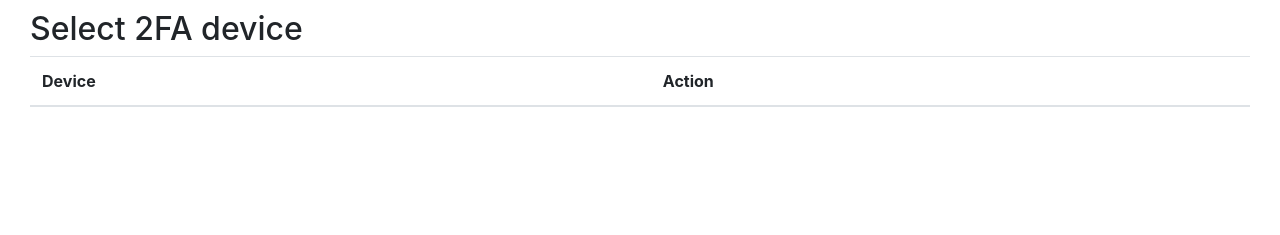
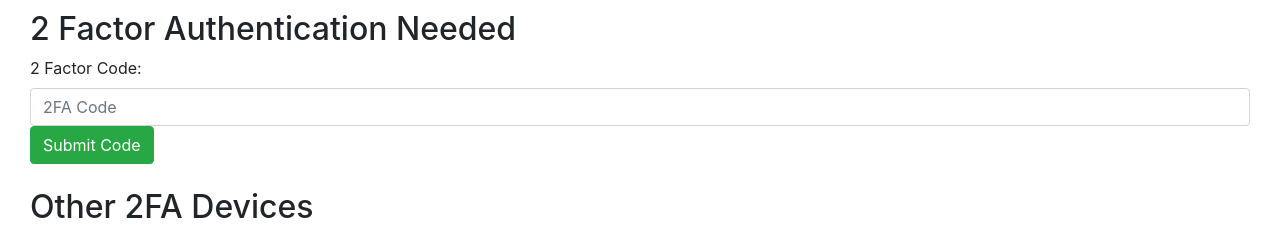
Before and after one commit to Tomcuzz/icloud-photo-display, a Flask app: template src/templates/2fa_select.html in a window 1280 px wide. Shown: the part 56-291 px from the top of the page. Run offline with Flask 3, Linux system fonts and the light colour scheme; the template is opened without the code that fills it, so the values that code supplies are empty; some libraries are stand-ins or nearby versions.

Commit message:
Bug fixes to login process

```diff
--- a/src/helpers/settings.py
+++ b/src/helpers/settings.py
@@ -7,6 +7,7 @@ class Settings(object):
         self.working_dir = working_dir
         self.config_file = working_dir + "/" + config_file
         self.photo_location = working_dir + "/photos"
+        self.cookie_directory = working_dir + "/cookie"
         self.watch_interval = 3600
         self.loggedin = False
         self.username = ""
--- a/src/pyicloud_ipd/base.py
+++ b/src/pyicloud_ipd/base.py
@@ -219,7 +219,6 @@ class PyiCloudService(object):
                 data=json.dumps(data)
             )
             resp = req.json()
-            print(resp, file=sys.stderr)
         except PyiCloudAPIResponseError as error:
             msg = 'Invalid email/password combination.'
             raise PyiCloudFailedLoginException(msg, error)
@@ -264,7 +263,6 @@ class PyiCloudService(object):
             '%s/listDevices' % self._setup_endpoint,
             params=self.params
         )
-        print(request.json(), file=sys.stderr)
         return request.json().get('devices')
 
     def send_verification_code(self, device):
--- a/src/templates/2fa_select.html
+++ b/src/templates/2fa_select.html
@@ -2,7 +2,16 @@
 {% block title %}2FA Select - Settings{% endblock %}
 {% block content %}
 
-<h2>Select 2FA device</h2>
+<h2>2 Factor Authentication Needed</h2>
+<form method="POST" action="/settings/2fa/submit">
+    <label for="2fa_code">2 Factor Code:</label>
+    <input class="form-control" type="text" id="2fa_code" name="code" placeholder="2FA Code">
+    <input type="hidden" id="device_id" name="device_id" value="{{ Devices|length }}" />
+    <button type="submit" class="btn btn-success">Submit Code</button>
+</form>
+<br>
+
+<h2>Other 2FA Devices</h2>
 <table class="table">
 	<thead>
 		<tr>
```
Also changed, not shown: src/helpers/icloud.py (+9 -3 lines).
